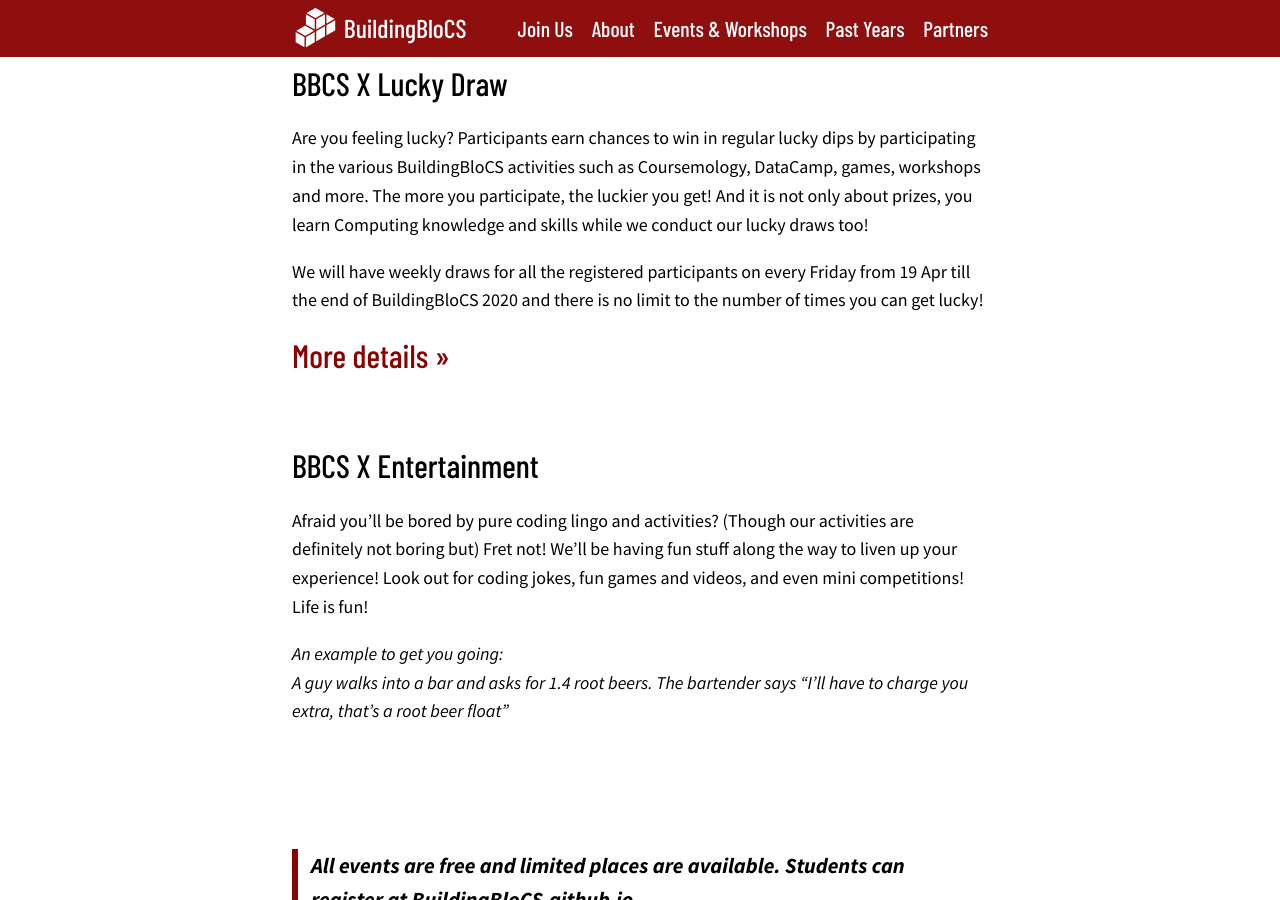
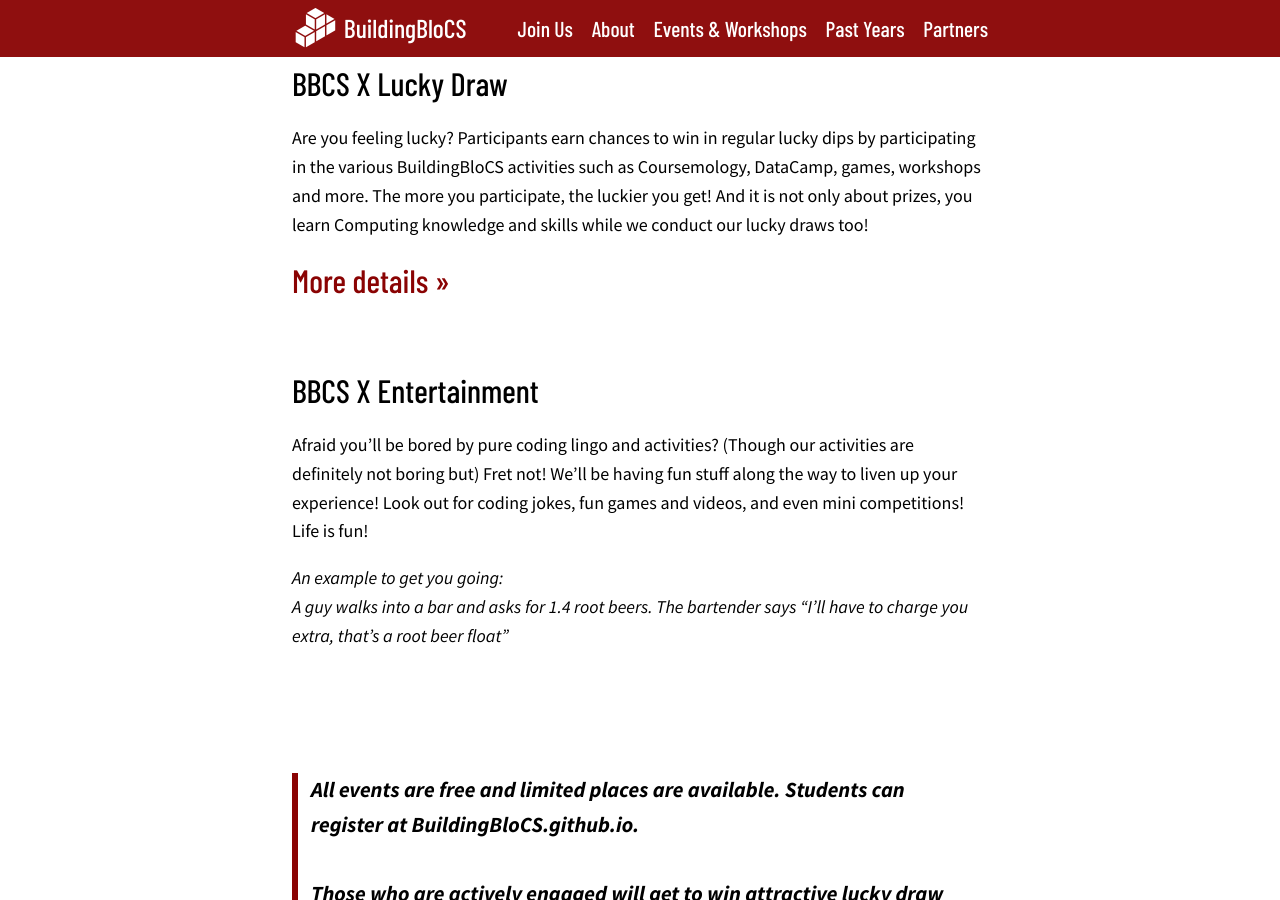
Before and after one commit to buildingblocs/2020, a Jekyll site: the page built from events-and-workshops/index.md, in a window 1280 px wide and 900 px high, scrolled down 2928 px. Built offline with Jekyll 4.4.1, drawn with Linux system fonts in a browser that asks for light colours; some web fonts are replaced.

Commit message:
Update index.md

```diff
--- a/events-and-workshops/index.md
+++ b/events-and-workshops/index.md
@@ -97,8 +97,6 @@ We have a host of workshops awaiting you to cater to your varying interests! Ent
 
 Are you feeling lucky? Participants earn chances to win in regular lucky dips by participating in the various BuildingBloCS activities such as Coursemology, DataCamp, games, workshops and more. The more you participate, the luckier you get! And it is not only about prizes, you learn Computing knowledge and skills while we conduct our lucky draws too!<br>
 
-We will have weekly draws for all the registered participants on every Friday from 19 Apr till the end of BuildingBloCS 2020 and there is no limit to the number of times you can get lucky!
-
 ## [More details >>](https://buildingblocs.github.io/2020/pre-event/luckydraw/)
 
 <br>
@@ -115,4 +113,6 @@ A guy walks into a bar and asks for 1.4 root beers. The bartender says "I'll hav
 
 *One machine can do the work of fifty ordinary men. No machine can do the work of one extraordinary man.*
 
+<br><br><br>
+
 BuildingBloCS 2020 is proudly organised by JC and Integrated Programme Computing students in collaboration with MOE and industry partners.
```
